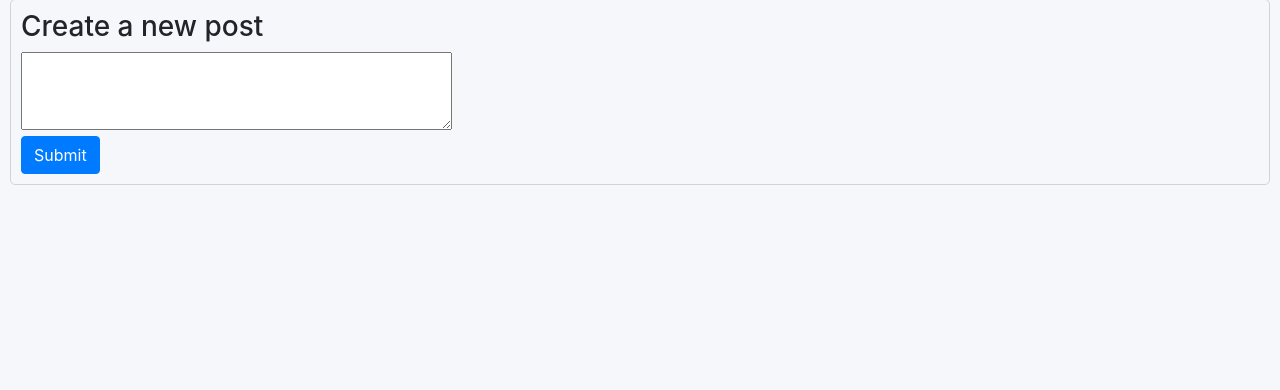
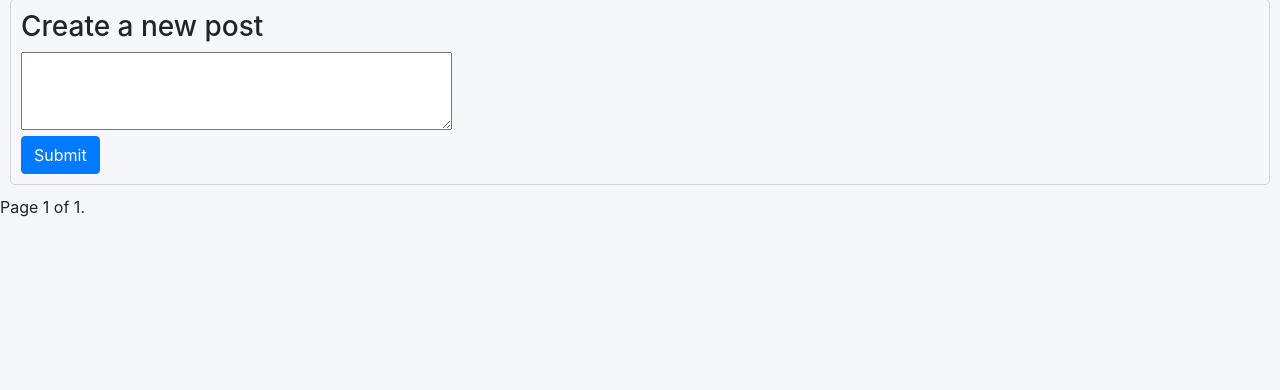
Before and after one commit to languephone/Web50-Network, a Django app: page / in a window 1280 px wide. Shown: the part 67-457 px from the top of the page. Run offline with Django 3.2, Linux system fonts and the light colour scheme; data that the repository does not hold is empty; some libraries are stand-ins or nearby versions.

Commit message:
Started pagination.

```diff
--- a/network/templates/network/index.html
+++ b/network/templates/network/index.html
@@ -10,7 +10,7 @@
         <input type="submit" id="post-submit" class="btn btn-primary">
     </form>
 </div>
-    {% for post in posts %}
+    {% for post in page_obj %}
         <div class="post">
             <span class="post-username">
                 <a href="/{{ post.user.username }}">{{ post.user.username }}</a></span>
@@ -24,4 +24,21 @@
             <h6>Likes: {{ post.count_likes }}</h6>
         </div>
     {% endfor %}
+    <div class="pagination">
+    <span class="step-links">
+        {% if page_obj.has_previous %}
+            <a href="?page=1">&laquo; first</a>
+            <a href="?page={{ page_obj.previous_page_number }}">previous</a>
+        {% endif %}
+
+        <span class="current">
+            Page {{ page_obj.number }} of {{ page_obj.paginator.num_pages }}.
+        </span>
+
+        {% if page_obj.has_next %}
+            <a href="?page={{ page_obj.next_page_number }}">next</a>
+            <a href="?page={{ page_obj.paginator.num_pages }}">last &raquo;</a>
+        {% endif %}
+    </span>
+</div>
 {% endblock %}
--- a/network/views.py
+++ b/network/views.py
@@ -1,5 +1,6 @@
 from django.contrib.auth import authenticate, login, logout
 from django.contrib.auth.decorators import login_required
+from django.core.paginator import Paginator
 from django.db import IntegrityError
 from django.http import HttpResponse, HttpResponseRedirect
 from django.shortcuts import render
@@ -12,9 +13,13 @@ def index(request):
 
     # Return all posts
     posts = Post.objects.all().order_by('-date')
+    paginator = Paginator(posts, 10) # Show 10 posts per page
+
+    page_number = request.GET.get('page')
+    page_obj = paginator.get_page(page_number)
 
     return render(request, "network/index.html", {
-        "posts": posts
+        "page_obj": page_obj
     })
 
 
```
